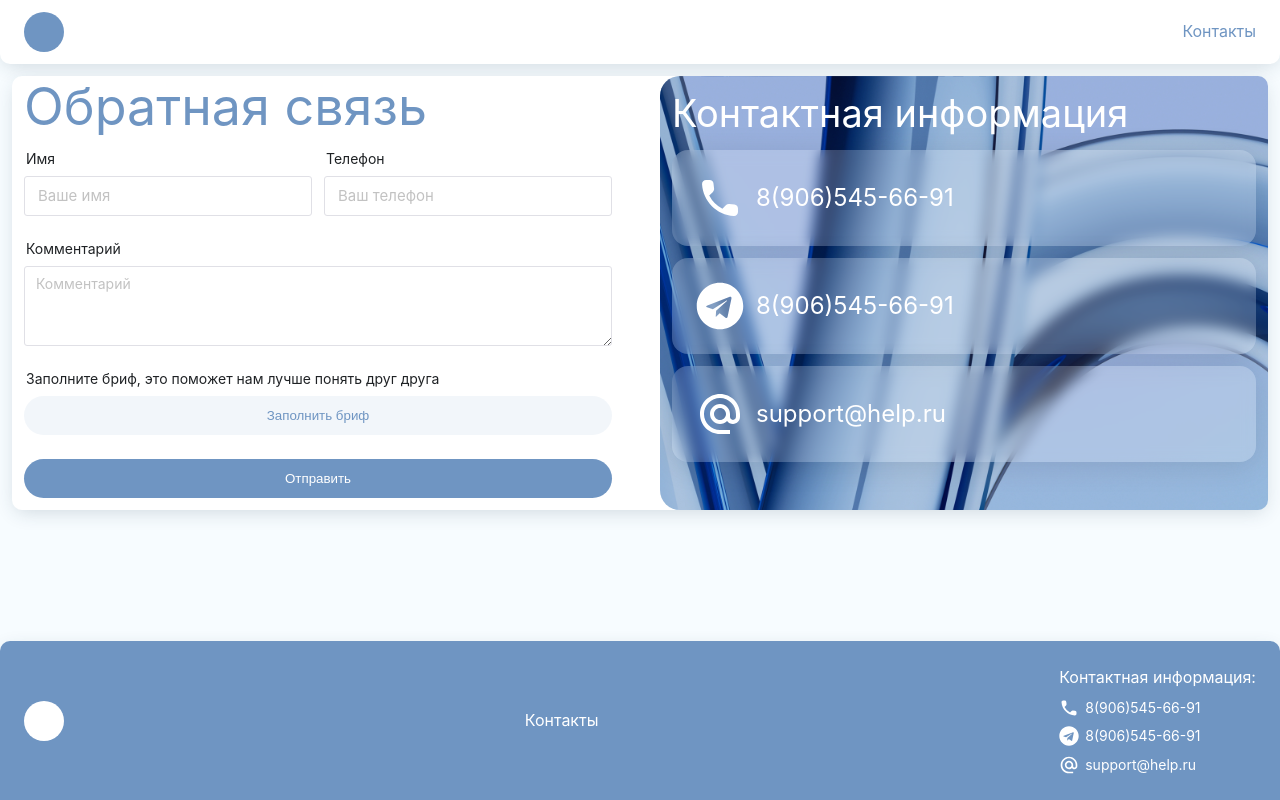
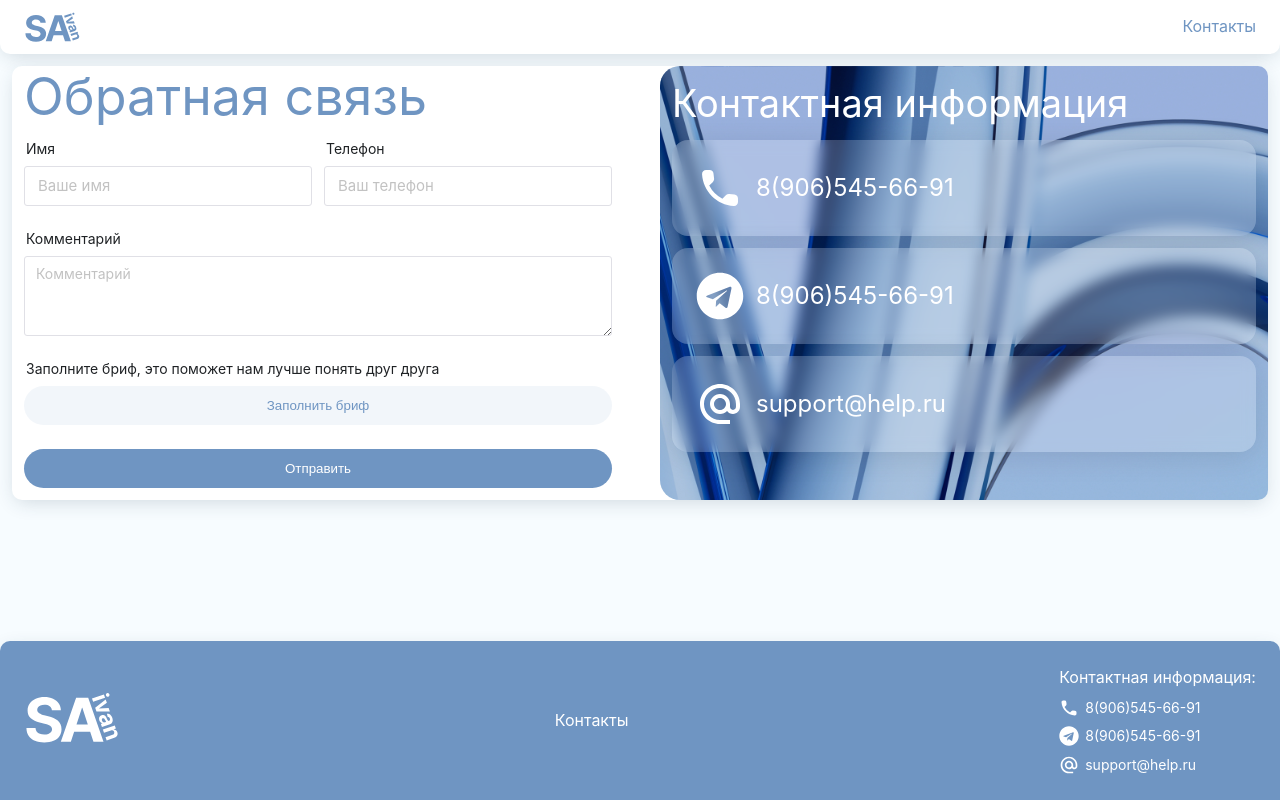
Before and after one commit to SAivan261/SAivan, a Vue app: page /contact in a window 1280 px wide. Built offline with nearby package versions, Linux system fonts and the light colour scheme.

Commit message:
правки

```diff
--- a/src/components/Footer.vue
+++ b/src/components/Footer.vue
@@ -2,7 +2,9 @@
 	<footer class='footer'>
 		<div class="footer__container">
 			<RouterLink to="/">
-				<div class="footer__container-ico"></div>
+				<div class="footer__container-ico">
+					<img src="@/assets/logo.svg" alt="">
+				</div>
 			</RouterLink>
 			<RouterLink to="/contact" class="footer__container-menu_item">
 				Контакты
@@ -48,10 +50,13 @@ import Email_ico from './icons/email_ico.vue';
 		color: $color-white;
 
 		&-ico {
-			width: 40px;
-			height: 40px;
-			background-color: $color-white;
-			border-radius: 20px;
+			width: 100px;
+
+			& img{
+				width: 100%;
+				height: 100%;
+				object-fit: cover;
+			}
 		}
 
 		&-menu_item{
--- a/src/components/Header.vue
+++ b/src/components/Header.vue
@@ -2,7 +2,7 @@
 	<header class="header">
 		<div class="header__container">
 			<RouterLink to="/">
-				<div class="header__container-ico"></div>
+				<div class="header__container-ico"><img src="@/assets/logo-primary.svg" alt=""></div>
 			</RouterLink>
 			<nav class="header__container-menu">
 				<RouterLink to="/contact" class="header__container-menu_item"
@@ -32,10 +32,13 @@
 		justify-content: space-between;
 
 		&-ico {
-			width: 40px;
-			height: 40px;
-			background-color: $color-primary;
-			border-radius: 20px;
+			height: 30px;
+
+			& img{
+				width: 100%;
+				height: 100%;
+				object-fit: cover;
+			}
 		}
 
 		&-menu {
--- a/src/components/ui/sections/Promo.vue
+++ b/src/components/ui/sections/Promo.vue
@@ -22,7 +22,7 @@
 				class='promo__content-calc_wrapper'
 				:class="isTablet ? 'mobile' : ''">
 					<div class="promo__content-calc_header">
-						<p class="promo__content-calc_title">Узнайте стоимость вашего сайта</p>
+						<p class="promo__content-calc_title">Узнайте&nbsp;стоимость вашего&nbsp;сайта</p>
 						<div class="promo__content-calc_num">
 							от
 							<n-number-animation
@@ -306,6 +306,7 @@ onMounted(() => {
 
 		&-calc_header {
 			display: flex;
+			gap: 4px;
 			align-items: center;
 			justify-content: space-between;
 			width: 100%;
@@ -313,8 +314,9 @@ onMounted(() => {
 
 		&-calc_num {
 			display: flex;
-			gap: 6px;
+			gap: 2px;
 			align-items: center;
+			white-space: nowrap;
 		}
 
 		&-calc_title {
@@ -329,7 +331,7 @@ onMounted(() => {
 		}
 
 		&-calc_item {
-			max-width: 232px;
+			max-width: 336px;
 		}
 
 		&-text {
@@ -420,7 +422,7 @@ onMounted(() => {
 			color: $color-white;
 			width: 200px;
 			opacity: 0;
-			transform: translateY(-50px);
+			transform: translateY(0px);
 
 			&:nth-of-type(2) {
 				background-image: url('@/assets/variable_bg-blue.jpg');
@@ -577,5 +579,13 @@ onMounted(() => {
 			}
 		}
 	}
+
+	.promo__content-calc_num{
+		font-size: 14px;
+	}
+
+	.promo__content-calc_item{
+		max-width: 100%;
+	}
 }
 </style>
```
Also changed, not shown: src/assets/logo-primary.svg (added), src/assets/logo.svg (added).
